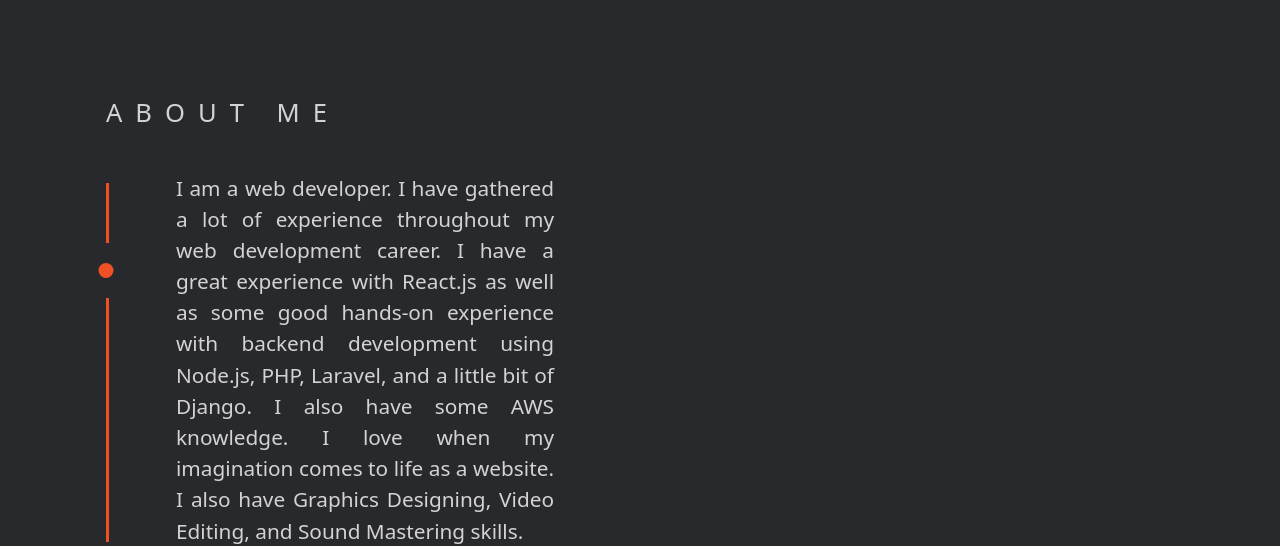
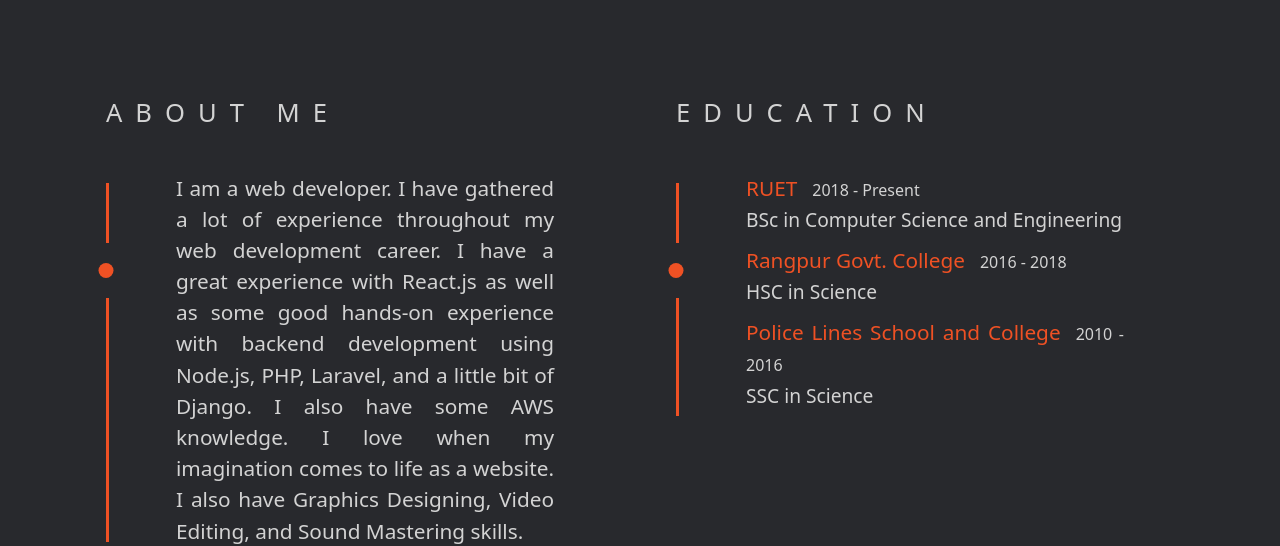
Before and after one commit to TanvirMahin24/portfolio-minimal, a React (Create React App) app: page / in a window 1280 px wide. Shown: the part 640-1186 px from the top of the page. Built offline with nearby package versions, Linux system fonts and the light colour scheme; no server answers.

Commit message:
education section added

```diff
--- /dev/null
+++ b/src/Components/Education/Education.js
@@ -0,0 +1,16 @@
+import React from "react";
+import { BorderedSection } from "../Shared/BorderedSection";
+import data from "../../stub/Education/data";
+import EducationItem from "./EducationItem/EducationItem";
+
+const Education = () => {
+  return (
+    <BorderedSection title="EDUCATION">
+      {data.map((edu) => (
+        <EducationItem key={edu.id} {...edu} />
+      ))}
+    </BorderedSection>
+  );
+};
+
+export default Education;
--- /dev/null
+++ b/src/Components/Education/EducationItem/EducationItem.js
@@ -0,0 +1,16 @@
+import React from "react";
+import styles from "./EducationItem.module.css";
+
+const EducationItem = ({ institution, time, degree }) => {
+  return (
+    <div className={styles.item}>
+      <div>
+        <span className={styles.institution}>{institution}</span>
+        <span className={styles.time}>{time}</span>
+      </div>
+      <span className={styles.degree}>{degree}</span>
+    </div>
+  );
+};
+
+export default EducationItem;
--- /dev/null
+++ b/src/Components/Education/EducationItem/EducationItem.module.css
@@ -0,0 +1,17 @@
+.item {
+  display: block;
+  color: var(--color_light);
+  padding-bottom: 10px;
+}
+
+.institution {
+  color: var(--color_orange);
+}
+.time {
+  font-size: 1rem;
+  padding-left: 15px;
+}
+
+.degree {
+  font-size: 1.2rem;
+}
--- /dev/null
+++ b/src/Components/Education/EducationItem/index.js
@@ -0,0 +1,3 @@
+import EducationItem from "./EducationItem";
+
+export { EducationItem };
--- /dev/null
+++ b/src/Components/Education/index.js
@@ -0,0 +1,3 @@
+import Education from "./Education";
+
+export { Education };
--- a/src/Views/LandingPage/LandingPage.js
+++ b/src/Views/LandingPage/LandingPage.js
@@ -1,6 +1,7 @@
 import React from "react";
 import { Col, Container, Row } from "react-bootstrap";
 import { AboutMe } from "../../Components/AboutMe";
+import Education from "../../Components/Education/Education";
 import { Hero } from "../../Components/Hero";
 
 const LandingPage = () => {
@@ -12,6 +13,9 @@ const LandingPage = () => {
           <Col md={6}>
             <AboutMe />
           </Col>
+          <Col md={6}>
+            <Education />
+          </Col>
         </Row>
       </Container>
     </>
--- /dev/null
+++ b/src/stub/Education/data.js
@@ -0,0 +1,22 @@
+const data = [
+  {
+    id: 1,
+    institution: "RUET",
+    time: "2018 - Present",
+    degree: "BSc in Computer Science and Engineering",
+  },
+  {
+    id: 2,
+    institution: "Rangpur Govt. College",
+    time: "2016 - 2018",
+    degree: "HSC in Science",
+  },
+  {
+    id: 3,
+    institution: "Police Lines School and College",
+    time: "2010 - 2016",
+    degree: "SSC in Science",
+  },
+];
+
+export default data;
```
